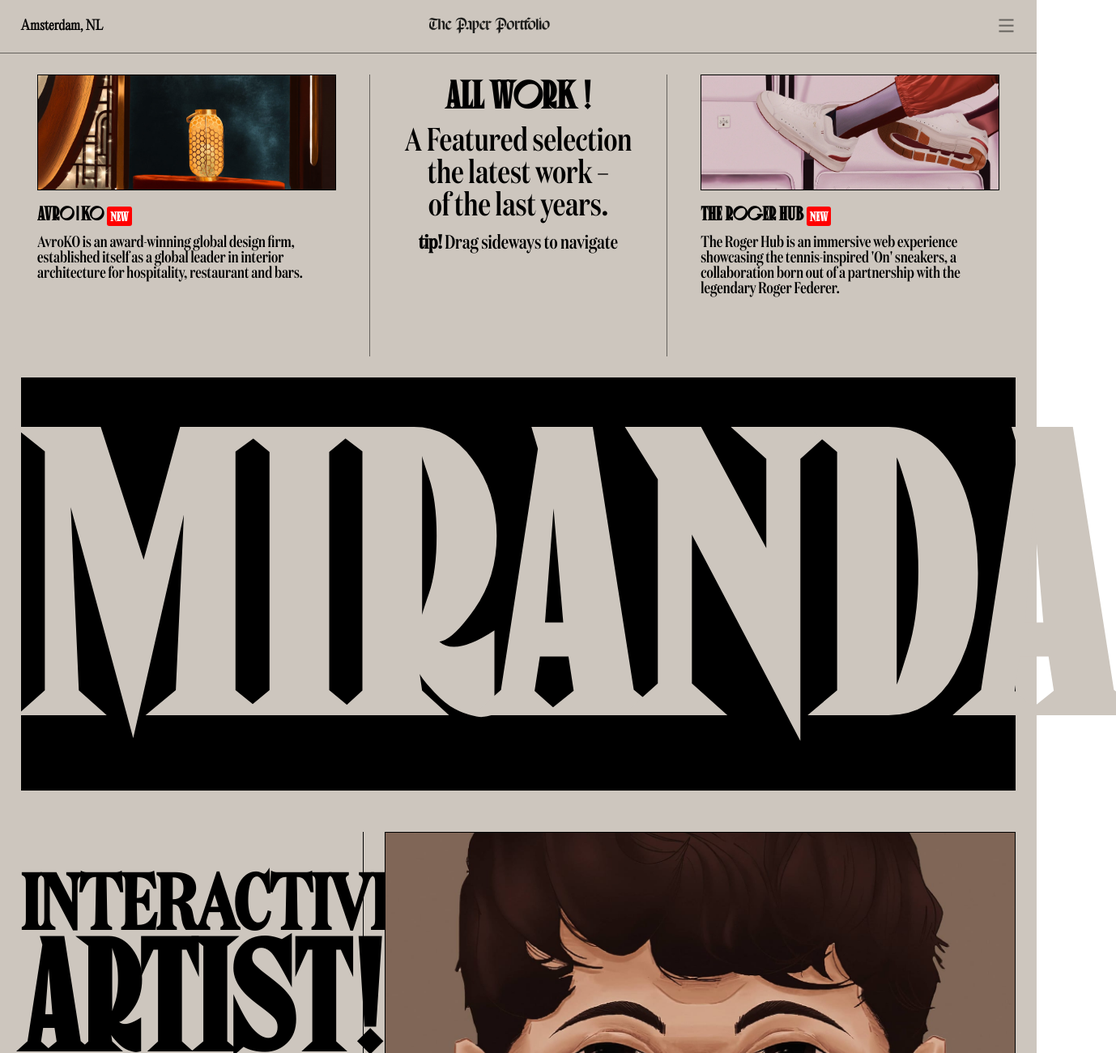
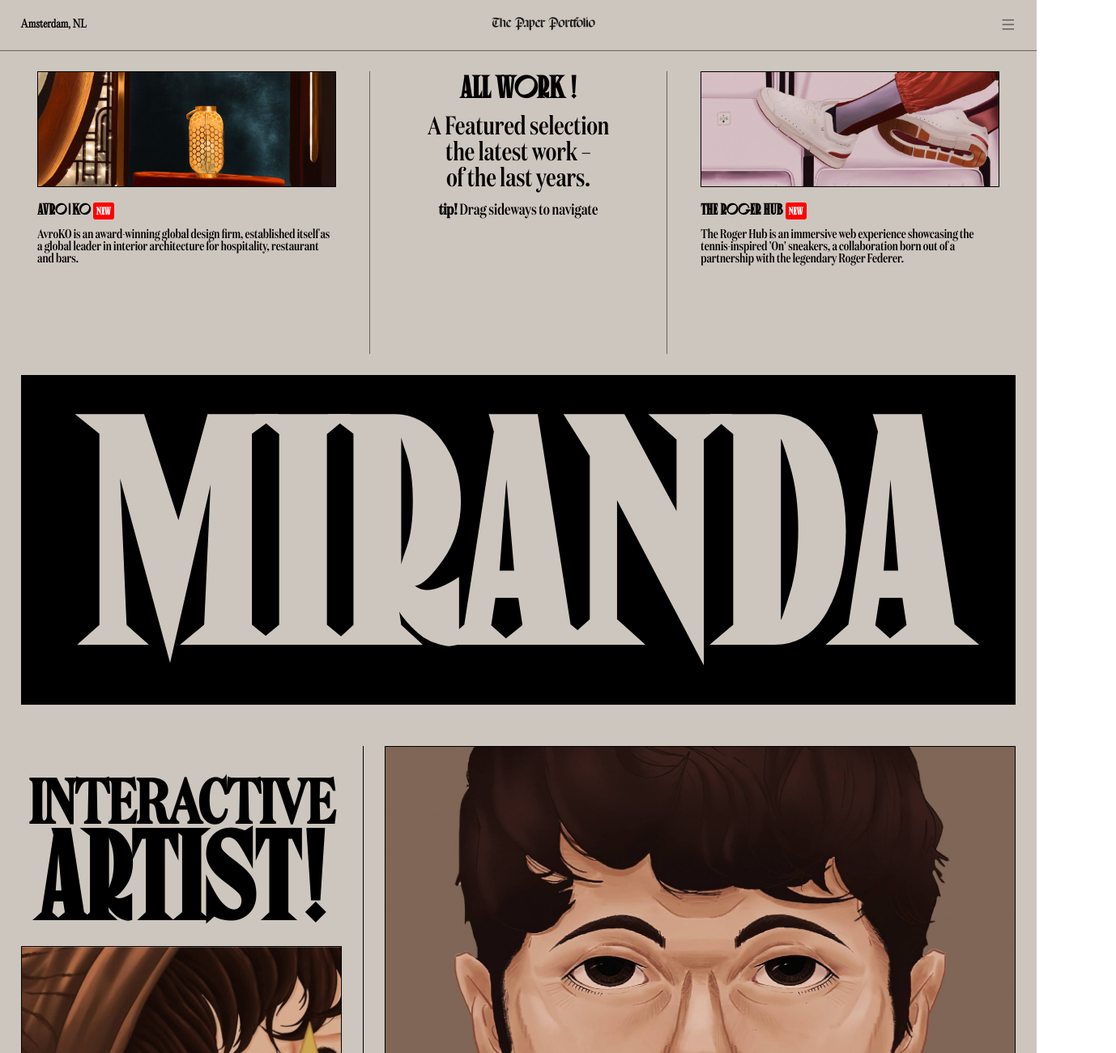
Before and after one commit to meetakhaja/Level9, a plain HTML site: page index.html in a window 1280 px wide. Shown: the top 1300 px of the page at 81% size, 1378 px wide, since content can reach past the window. Drawn offline with nearby package versions, Linux system fonts and the light colour scheme.

Commit message:
seven commit

```diff
--- a/style.css
+++ b/style.css
@@ -35,14 +35,14 @@ body {
   border-bottom: 1px solid rgba(0, 0, 0, 0.5);
 }
 #nav-1 {
-  font-size: 0.5rem;
+  font-size: 0.5vw;
   font-family: meet;
 }
 #nav-2 img {
-  width: 50%;
+  width: 10vw;
 }
 #nav-3 i {
-  font-size: 1.5rem;
+  font-size: 1.5vw;
   color: rgba(0, 0, 0, 0.5);
 }
 #page1-main {
@@ -79,12 +79,12 @@ body {
 }
 .elemh2 {
   font-family: joy;
-  font-size: 1.5rem;
+  font-size: 1.5vw;
   padding: 1vw 0vw;
 }
 .elemh2 span {
   font-family: joy;
-  font-size: 1rem;
+  font-size: 1vw;
   padding: 0.3vw 0.3vw;
   color: white;
   background-color: red;
@@ -92,23 +92,23 @@ body {
 }
 .elemp {
   font-family: jay;
-  font-size: 1.225rem;
+  font-size: 1.225vw;
 }
 #page1-main2 {
   text-align: center;
 }
 #page1-main2 h2 {
-  font-size: 3rem;
+  font-size: 3vw;
   font-family: joy;
 }
 #page1-main2 p {
-  font-size: 2.5rem;
+  font-size: 2.5vw;
   font-family: jay;
   font-weight: 100;
   padding: 1vw 0vw;
 }
 #page1-main2 span {
-  font-size: 1.5rem;
+  font-size: 1.5vw;
   font-family: jay;
   font-weight: 100;
 }
@@ -116,7 +116,7 @@ body {
   width: 96%;
   margin-right: 2%;
   margin-left: 2%;
-  font-size: 30rem;
+  font-size: 30vw;
   font-family: joy;
   color: #cdc6be;
   background-color: black;
@@ -137,14 +137,14 @@ body {
 #page2-left h2 {
   text-align: center;
   font-family: joy;
-  font-size: 12rem;
+  font-size: 12vw;
   font-weight: 600;
-  line-height: 7rem;
+  line-height: 7vw;
   padding-bottom: 3vw;
 }
 #page2-left h2 span {
   font-family: jay;
-  font-size: 6rem;
+  font-size: 6vw;
   font-weight: 600;
   letter-spacing: -1px;
 }
@@ -154,7 +154,7 @@ body {
 }
 #page2-left p {
   font-family: meet;
-  font-size: 2rem;
+  font-size: 2vw;
   font-weight: 100;
   padding: 2vw 0vw;
 }
@@ -170,7 +170,7 @@ body {
 }
 #page2-right p {
   font-family: joy;
-  font-size: 7rem;
+  font-size: 7vw;
   padding: 2vw 0vw;
 }
 #page-3 {
```
